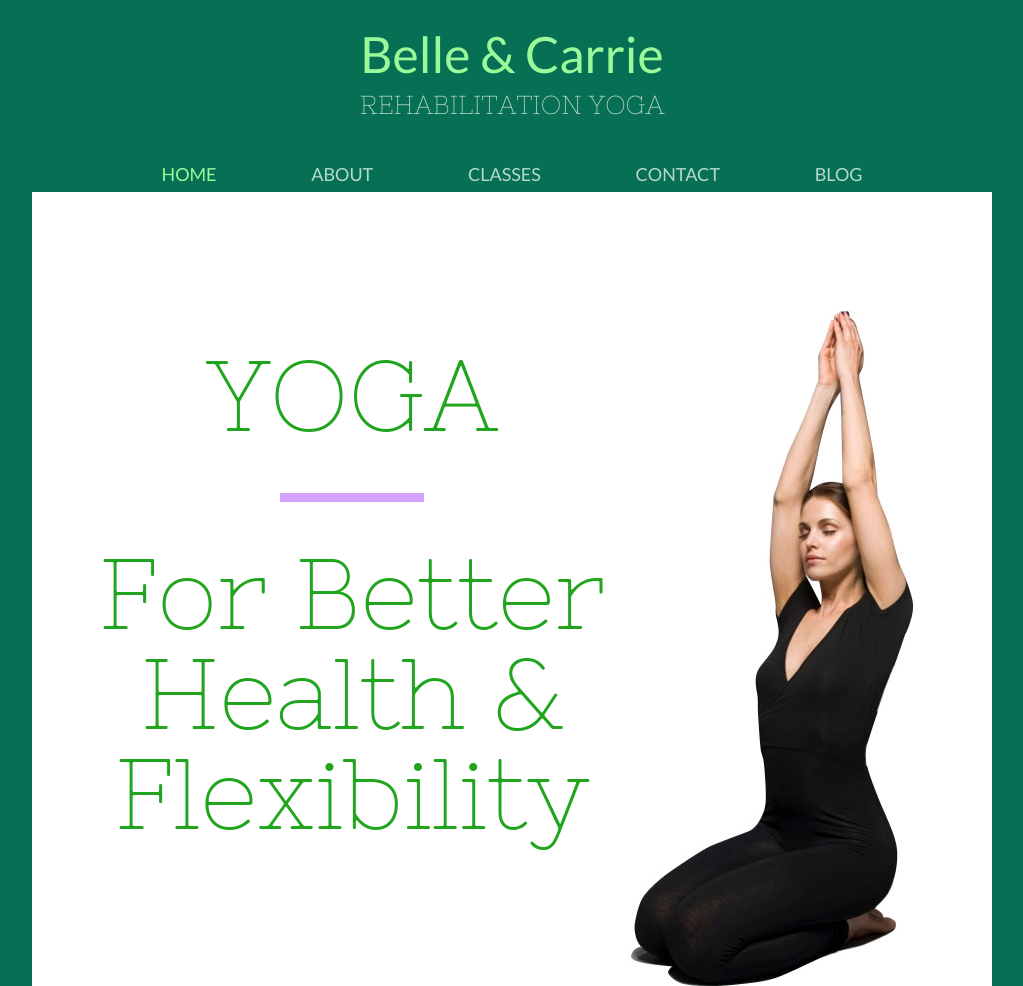
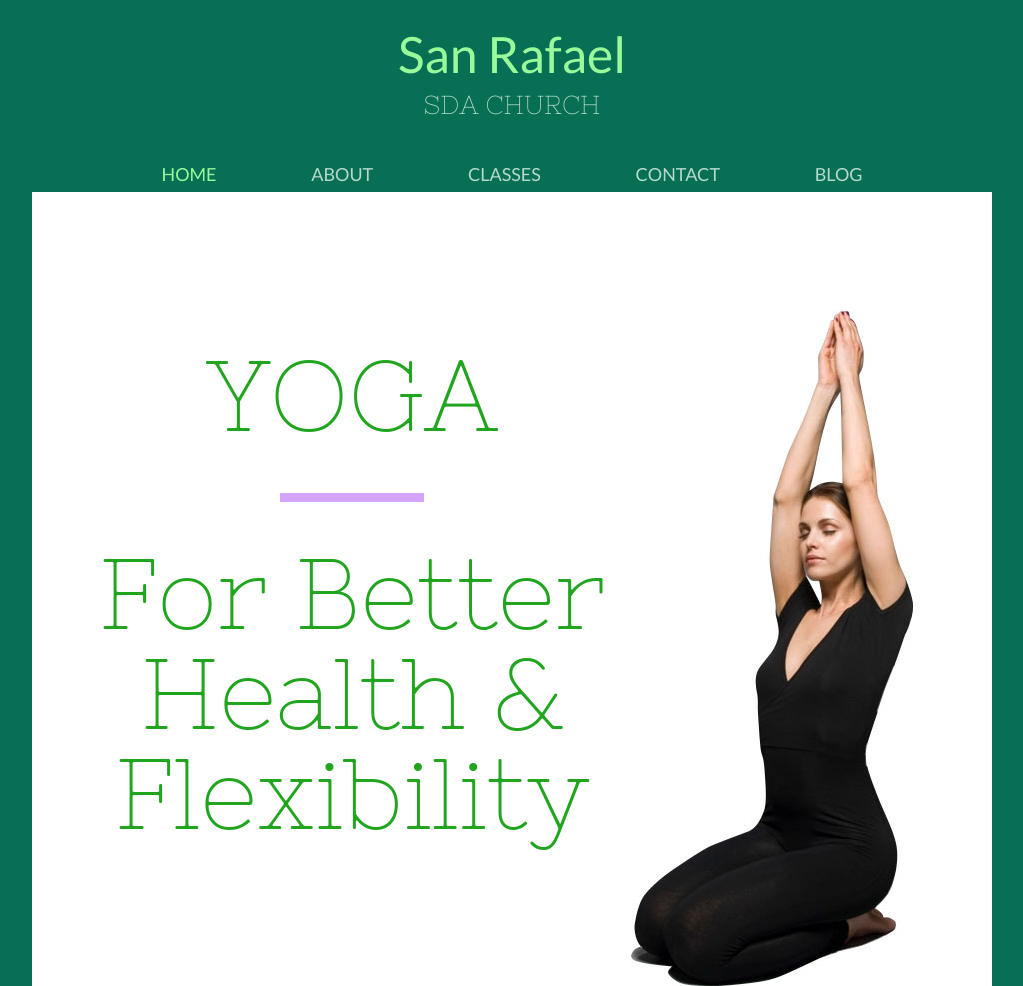
Before and after one commit to johnmarkbalderra/Myweb, a plain HTML site: page index.html in a window 1280 px wide. Shown: the top 986 px of the page, without its empty margins (128-1151 px from the left). Drawn offline with Linux system fonts and the light colour scheme.

Commit message:
Update index.html

```diff
--- a/index.html
+++ b/index.html
@@ -11,7 +11,7 @@
 </head>
 <body>
 	<div id="header">
-		<h1><a href="index.html">Belle &amp; Carrie <span>Rehabilitation Yoga</span></a></h1>
+		<h1><a href="index.html">San Rafael<span>SDA Church</span></a></h1>
 		<ul id="navigation">
 			<li class="current">
 				<a href="index.html">Home</a>
```
